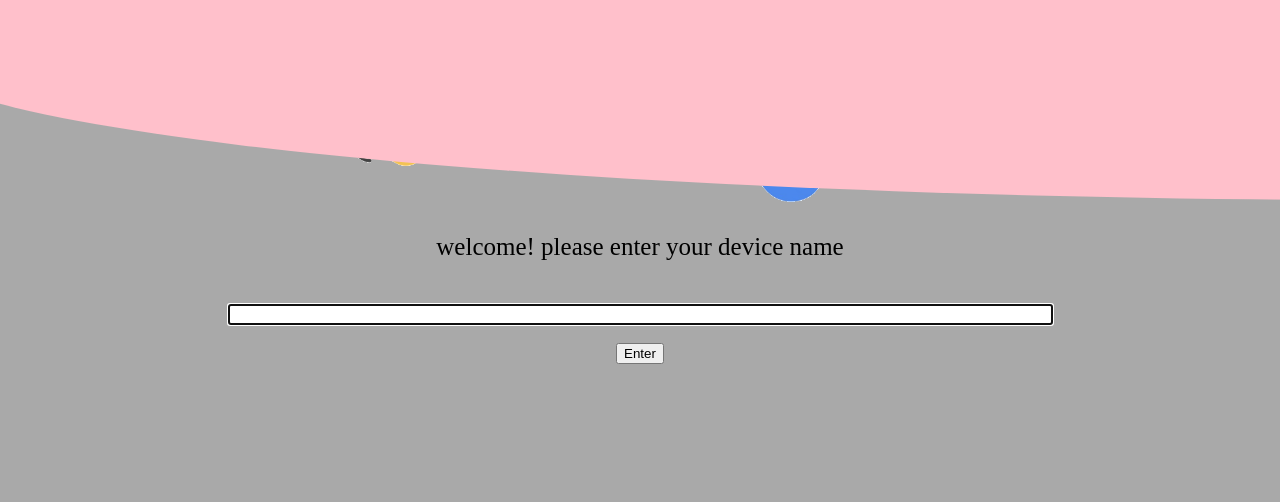
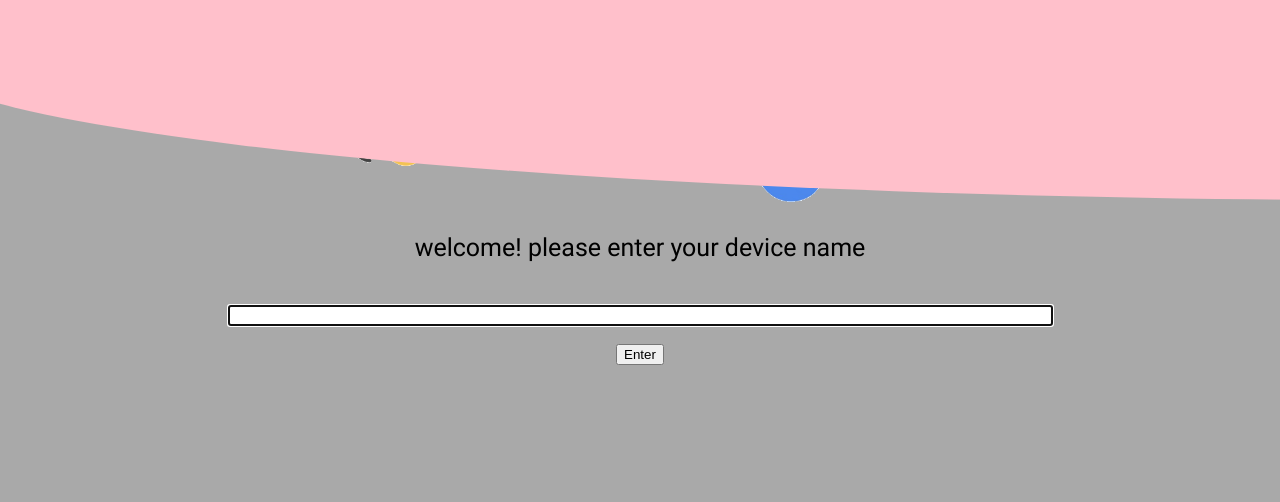
Before and after one commit to jeffshuang/capstone, a Django app: template feed/templates/feed/index.html in a window 1280 px wide. Shown: the top 502 px of the page. Run offline with Django 3.2, Linux system fonts and the light colour scheme; the template is opened without the code that fills it, so the values that code supplies are empty.

Commit message:
updated index to new font

```diff
--- a/feed/templates/feed/index.html
+++ b/feed/templates/feed/index.html
@@ -15,13 +15,13 @@
 <div id='content'>
   {% load static %}
   <center><img src="{% static 'feed/wavegoogle.png' %}" alt="My image" width="50%" height="25%">
-  <center><p style="font-size:25;font-family:Avenir";>welcome! please enter your device name</p><br><center></div>
+	  <p style="font-size:25;font-family:Roboto";>welcome! please enter your device name</p><br></center></div>
 </div>
 
 <body>
     <center><input id="room-name-input" type="text" size="100"/><br/><br>
-    <center><input id="room-name-submit" type="button" value="Enter"/>
-
+    <input id="room-name-submit" type="button" value="Enter"/>
+    </center>
     <script>
         document.querySelector('#room-name-input').focus();
         document.querySelector('#room-name-input').onkeyup = function(e) {
```
